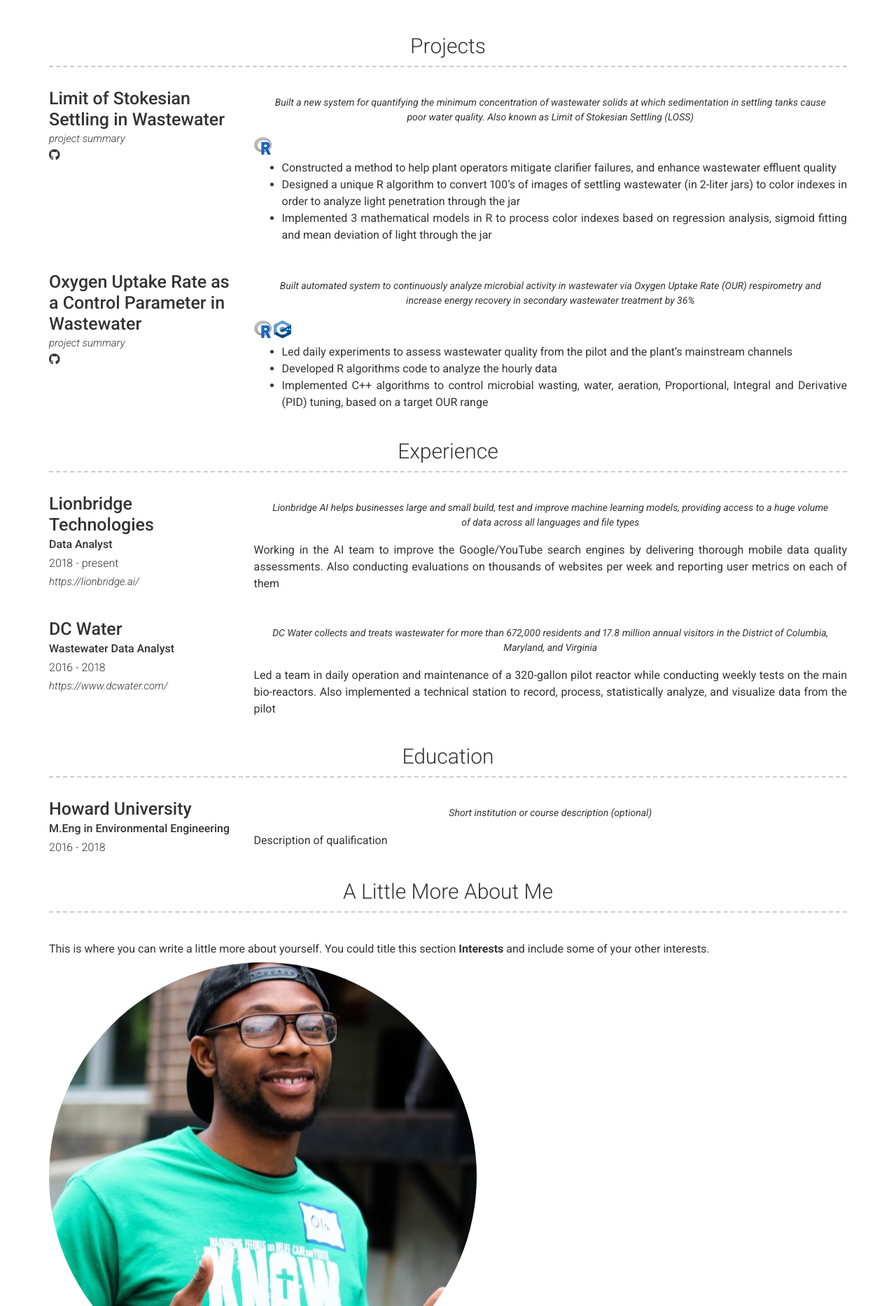
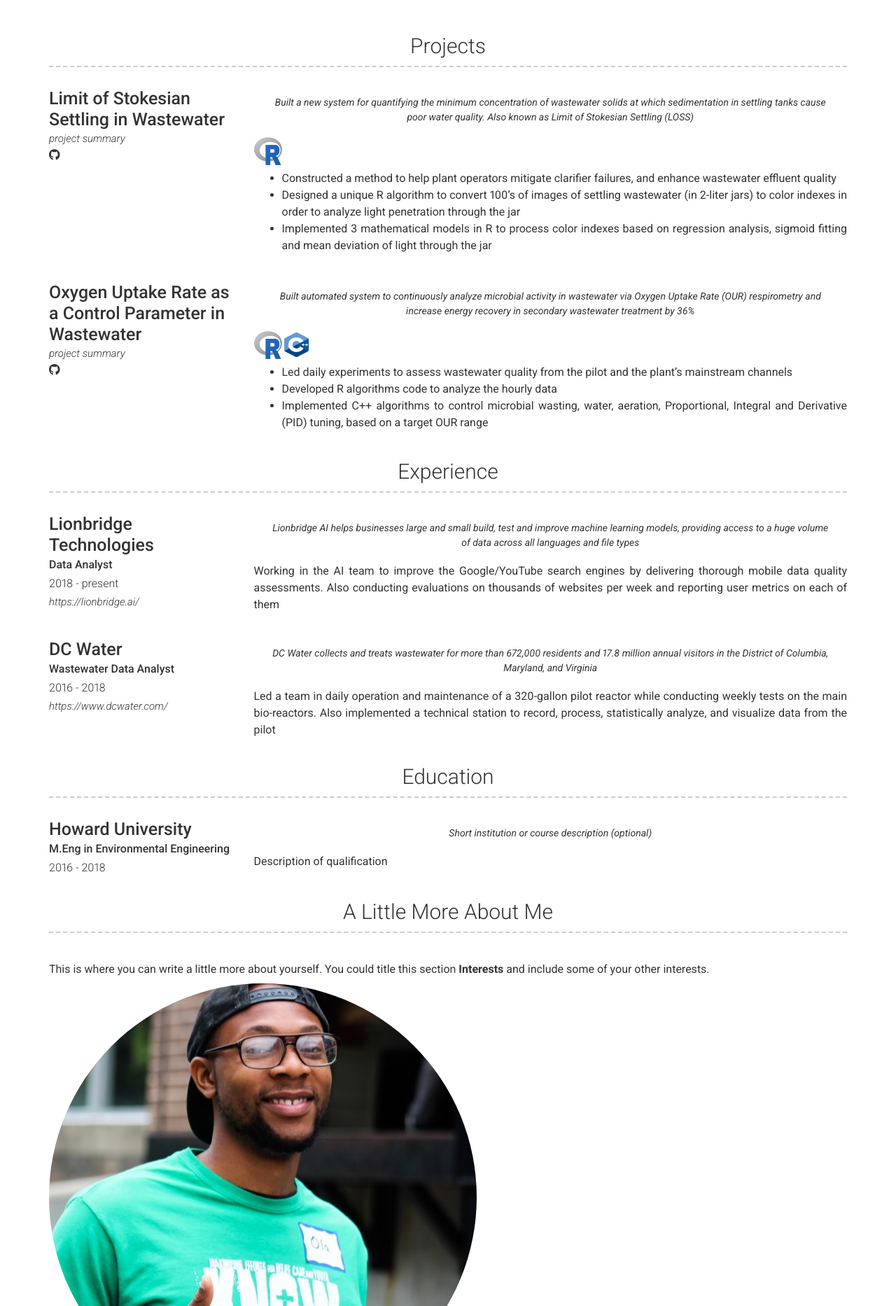
Before and after one commit to OlaOlagunju/cloudgeek.com.ng, a Jekyll site: the page built from index.md, in a window 1280 px wide. Shown: the part 531-2397 px from the top of the page at 70% size. Built offline with Jekyll 4.4.1, drawn with Linux system fonts in a browser that asks for light colours; nearby versions of some CDN libraries.

Commit message:
Update _config.yml

```diff
--- a/_config.yml
+++ b/_config.yml
@@ -77,7 +77,7 @@
         quote: >
           Built a new system for quantifying the minimum concentration of wastewater solids at which sedimentation in settling tanks cause poor water quality. Also known as Limit of Stokesian Settling (LOSS)
         description: | #
-          <img src="/images/rlogo.png" width="25" height="25" />
+          <img src="/images/rlogo.png" width="40" height="40" />
           - Constructed a method to help plant operators mitigate clarifier failures, and enhance wastewater effluent quality
           - Designed a unique R algorithm to convert 100’s of images of settling wastewater (in 2-liter jars) to color indexes in order to analyze light penetration through the jar
           - Implemented 3 mathematical models in R to process color indexes based on regression analysis, sigmoid fitting and mean deviation of light through the jar
@@ -95,7 +95,7 @@
         quote: >
           Built automated system to continuously analyze microbial activity in wastewater via Oxygen Uptake Rate (OUR) respirometry and increase energy recovery in secondary wastewater treatment by 36%
         description: | # this will include new lines to allow paragraphs
-          <img src="/images/rlogo.png" width="25" height="25" /> <img src="/images/c.png" width="25" height="25" />
+          <img src="/images/rlogo.png" width="40" height="40" /> <img src="/images/c.png" width="35" height="35" />
           - Led daily experiments to assess wastewater quality from the pilot and the plant’s mainstream channels
           - Developed R algorithms code to analyze the hourly data
           - Implemented C++ algorithms to control microbial wasting, water, aeration, Proportional, Integral and Derivative (PID) tuning, based on a target OUR range
```
